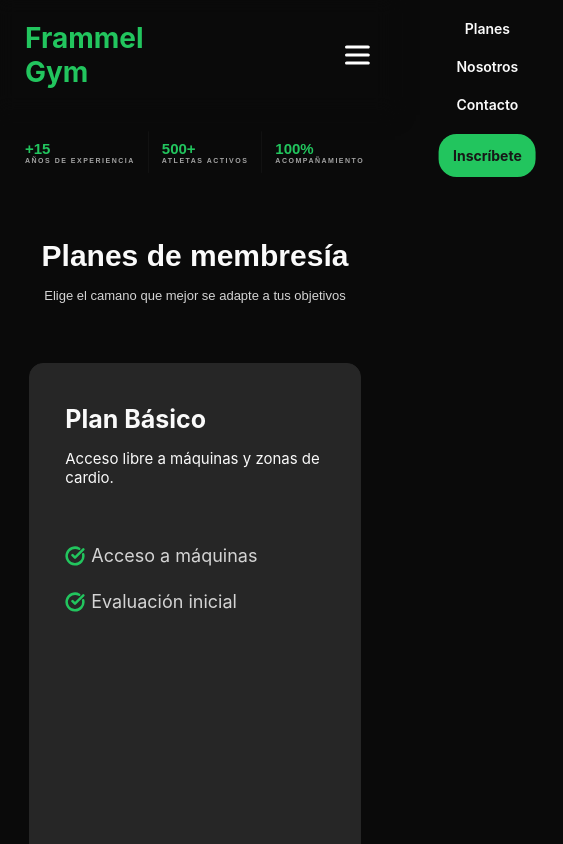
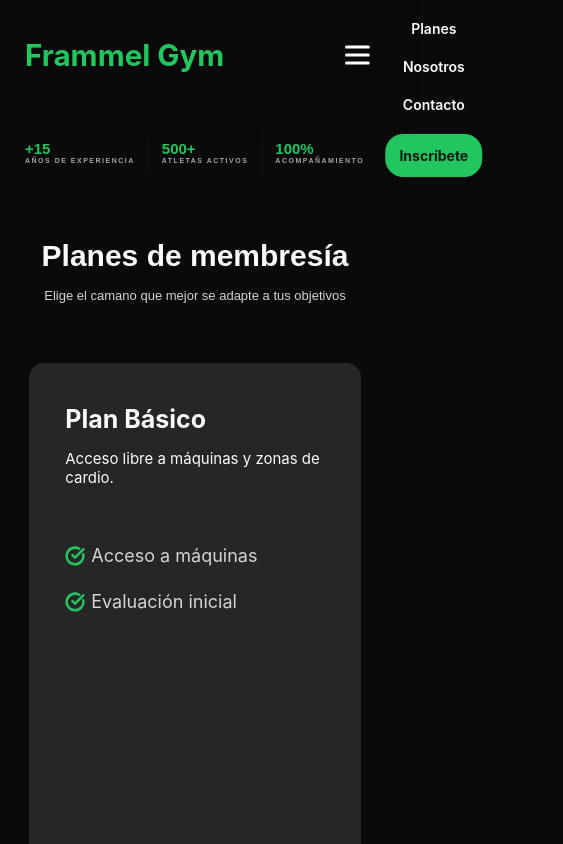
Before and after one commit to yepetopg/FrammelGym, a React (Create React App) app: page / in a window 390 px wide. Shown: the top 844 px of the page, 563 px wide, since content can reach past the window. Built offline with nearby package versions, Linux system fonts and the light colour scheme.

Commit message:
style(navbar): corregir tipografía de logo

```diff
--- a/src/shared/components/layout/NavBar/navbar.module.css
+++ b/src/shared/components/layout/NavBar/navbar.module.css
@@ -15,11 +15,12 @@
 }
 
 .navBar h2 {
-  font-size: 36px;
+  font-size: clamp(1.85rem, 3vw, 2.2rem);
   color: var(--primary-500);
   margin-left: 25px;
   font-family: var(--font-body);
   font-weight: 700;
+  width: 50%;
 }
 
 .navBar ul {
@@ -28,28 +29,14 @@
   flex-direction: row;
   justify-content: space-around;
   gap: 27px;
-  background-color: transparent;
+  z-index: 9999;
 }
 
 /*--Diseño Responsive PC--*/
 
-@media (min-width: 2000px) {
-  .navBar {
-    height: 12vh;
-  }
-
-  .navBar h2 {
-    font-size: 58px;
-  }
-}
-
 @media (max-width: 2000px) {
   .navBar {
     height: 12vh;
-  }
-
-  .navBar h2 {
-    font-size: 48px;
   }
 }
 
@@ -57,19 +44,11 @@
   .navBar {
     height: 13vh;
   }
-
-  .navBar h2 {
-    font-size: 45px;
-  }
 }
 
 @media (max-width: 930px) {
   .navBar ul {
     gap: 20px;
-  }
-
-  .navBar h2 {
-    font-size: 33px;
   }
 }
 
@@ -77,15 +56,12 @@
   .navBar ul {
     gap: 15px;
   }
-
-  .navBar h2 {
-    font-size: 28px;
-  }
 }
 
 @media (max-width: 700px) {
   .navBar {
     position: relative;
+    width: 100vw;
   }
 
   .navBar ul {
@@ -105,6 +81,7 @@
   }
 
   .navBar h2 {
+    width: 100%;
     z-index: 1;
   }
 
```
